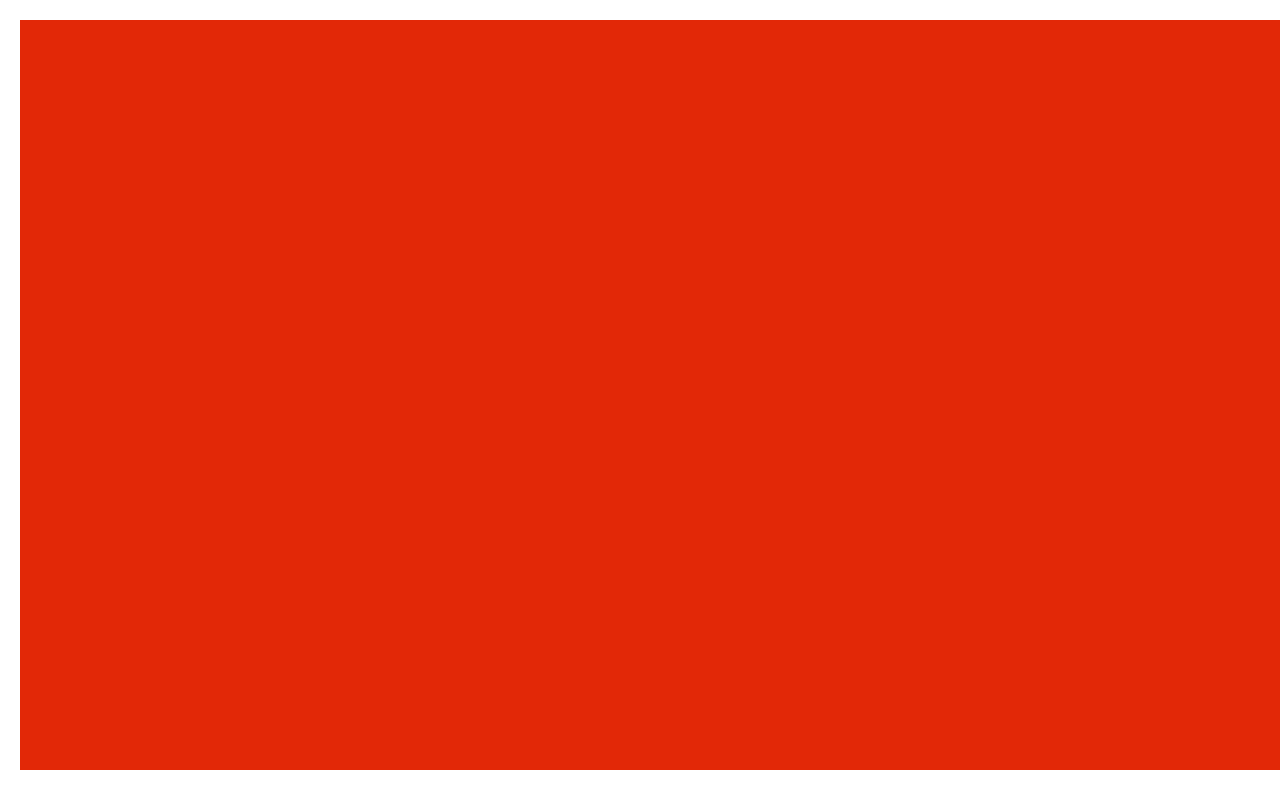
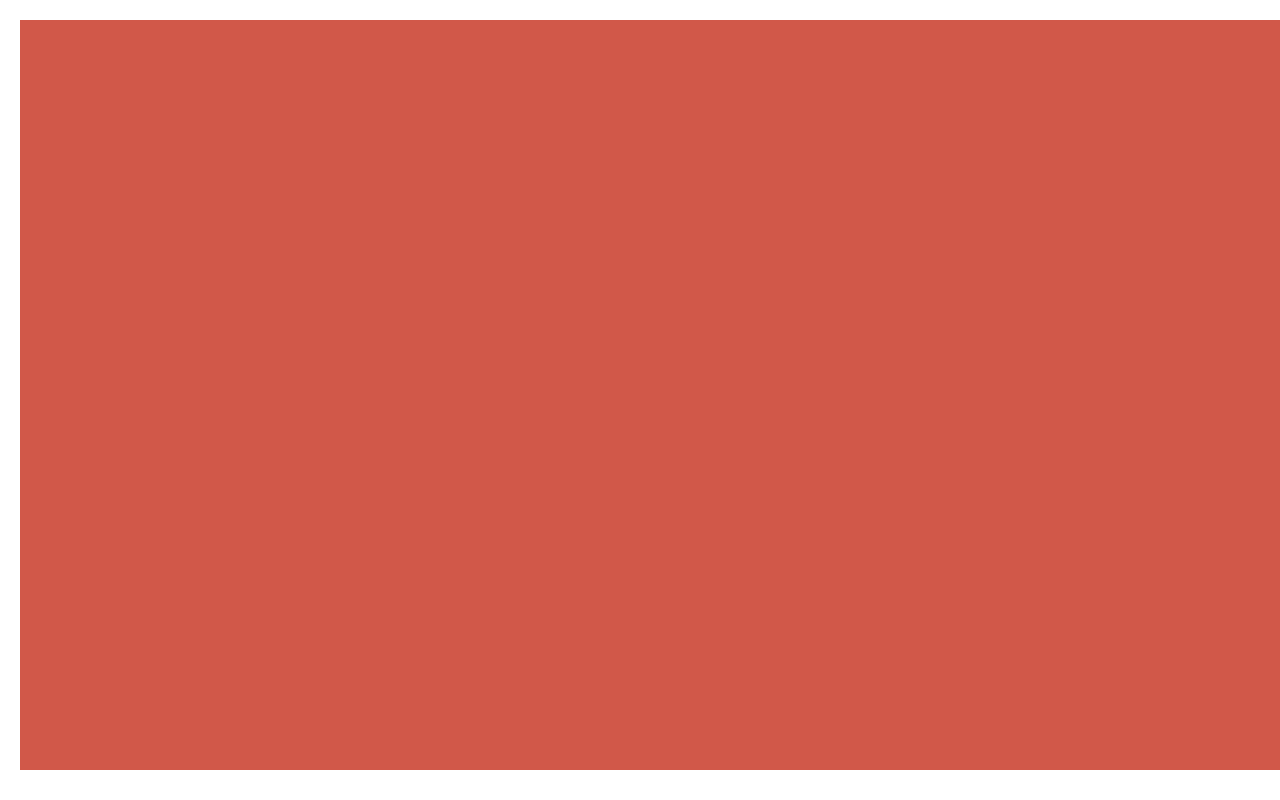
Before and after one commit to Charlotte0327/Charlotte0327.github.io, a plain HTML site: page fsd-projects/platformer/index.html in a window 1280 px wide. Shown: the top 800 px of the page. Drawn offline with nearby package versions, Linux system fonts and the light colour scheme.

Commit message:
add index.html and css files

```diff
--- a/fsd-projects/platformer/platformer.css
+++ b/fsd-projects/platformer/platformer.css
@@ -3,10 +3,11 @@ body {
 }
 
 canvas {
-  background-color: rgb(226, 40, 7);
+  background-color: rgb(209, 88, 73);
   margin: 20px;
 }
 
 img {
   display: none;
+  background-image: "";
 }
```
Also changed, not shown: fsd-projects/platformer/images/Background.jfif (added), fsd-projects/platformer/images/Background2.jfif (added), fsd-projects/platformer/images/Backround.jfif (added), fsd-projects/platformer/images/platformer.jfif (added).
